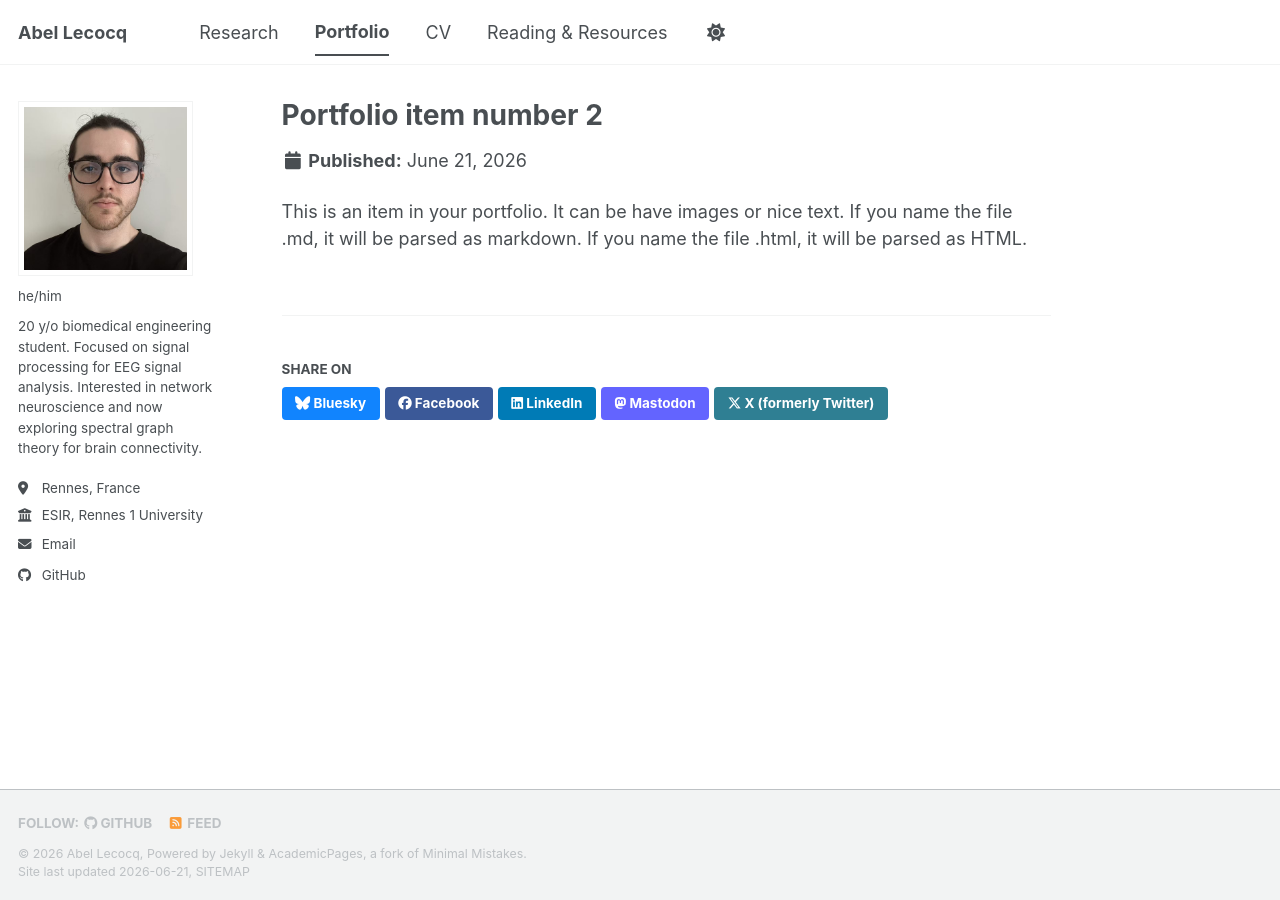
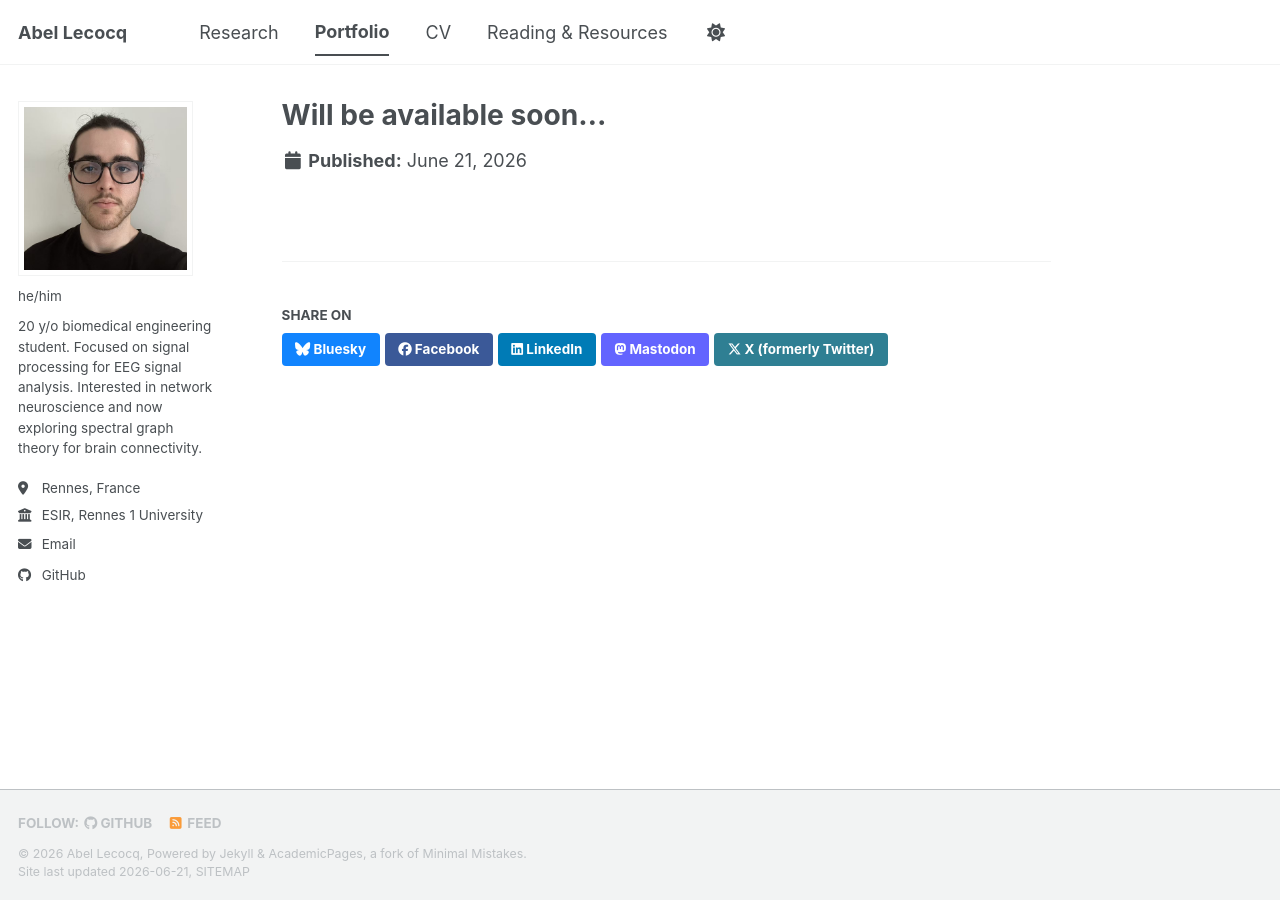
Before and after one commit to Abelccq/Abelccq.github.io, a Jekyll site: the page built from _portfolio/portfolio-2.html, in a window 1280 px wide. Built offline with Jekyll 4.4.1, drawn with Linux system fonts in a browser that asks for light colours; a script bundle is joined from its source files by our own code; library files that are not in the unit come from our copies.

Commit message:
Update portfolio item title and excerpt

```diff
--- a/_portfolio/portfolio-2.html
+++ b/_portfolio/portfolio-2.html
@@ -1,7 +1,5 @@
 ---
-title: "Portfolio item number 2"
-excerpt: "Short description of portfolio item number 2 <br/><img src='/images/500x300.png'>"
+title: "Will be available soon..."
+excerpt: ""
 collection: portfolio
 ---
-
-This is an item in your portfolio. It can be have images or nice text. If you name the file .md, it will be parsed as markdown. If you name the file .html, it will be parsed as HTML.
```
